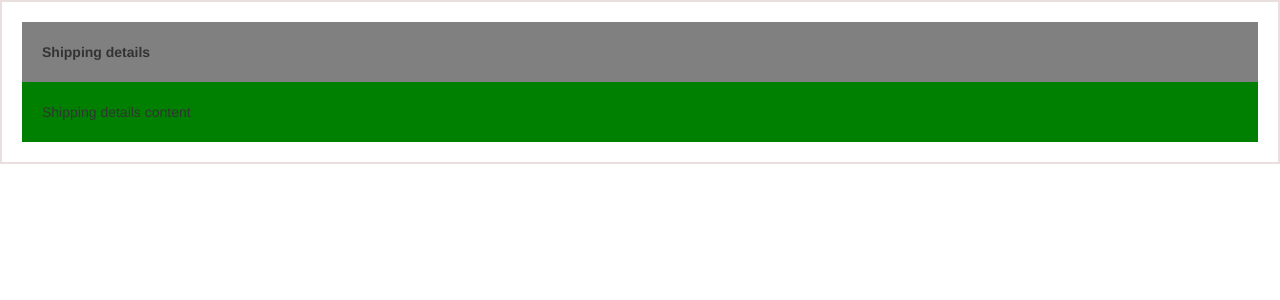
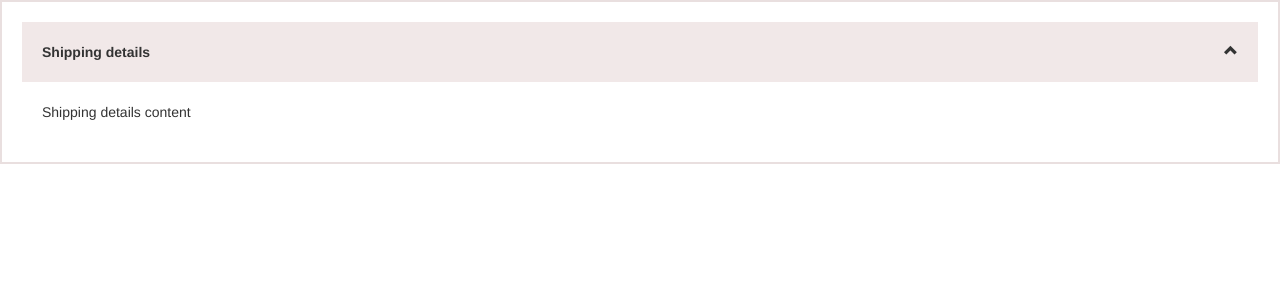
Before and after one commit to shubhangi251/angular-1zwjbz, an Angular app: page / in a window 1280 px wide. Shown: the top 300 px of the page. Built offline with nearby package versions, Linux system fonts and the light colour scheme.

Commit message:
2 files modified

```diff
--- a/src/app/zippy/zippy.component.css
+++ b/src/app/zippy/zippy.component.css
@@ -9,13 +9,16 @@
 {
   font-weight: bold;
   padding: 20px;
-background:yellow;
+
 cursor:pointer;
 }
 .zippy-content{
-background:green;
+
 padding: 20px;
 }
 .expandable{
-  background-color: grey;
+  background-color: rgb(241, 232, 232);
 }
+.glyphicon{
+  float: right;
+}
--- a/src/app/zippy/zippy.component.html
+++ b/src/app/zippy/zippy.component.html
@@ -5,7 +5,8 @@
   (click)="toggle()">
   {{title}}
   <span class="glyphicon" [ngClass]="{
-
+    'glyphicon-chevron-up':isExpandable,
+    'glyphicon-chevron-down':!isExpandable
   }"></span>
 </div>
 
```
